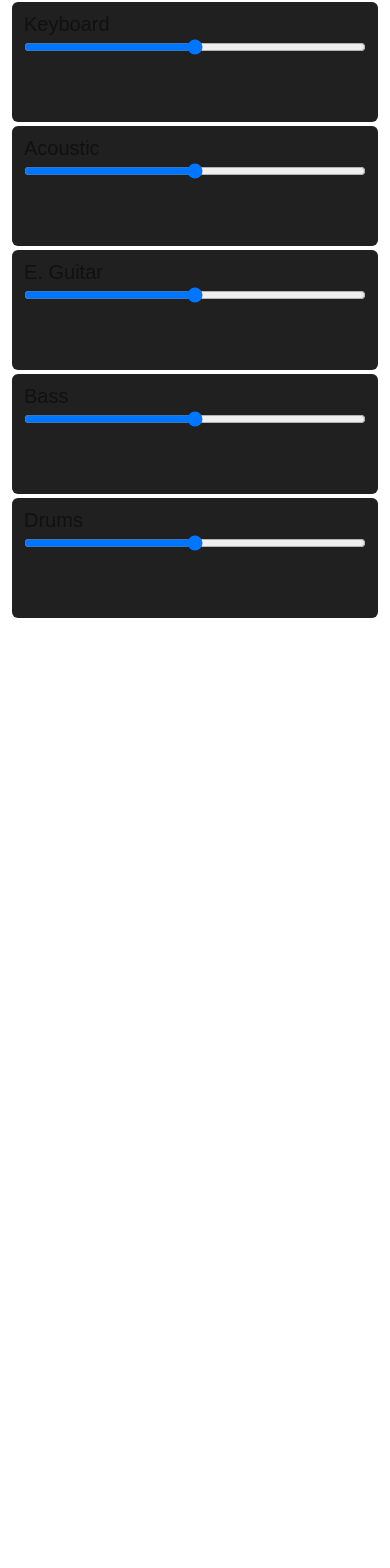
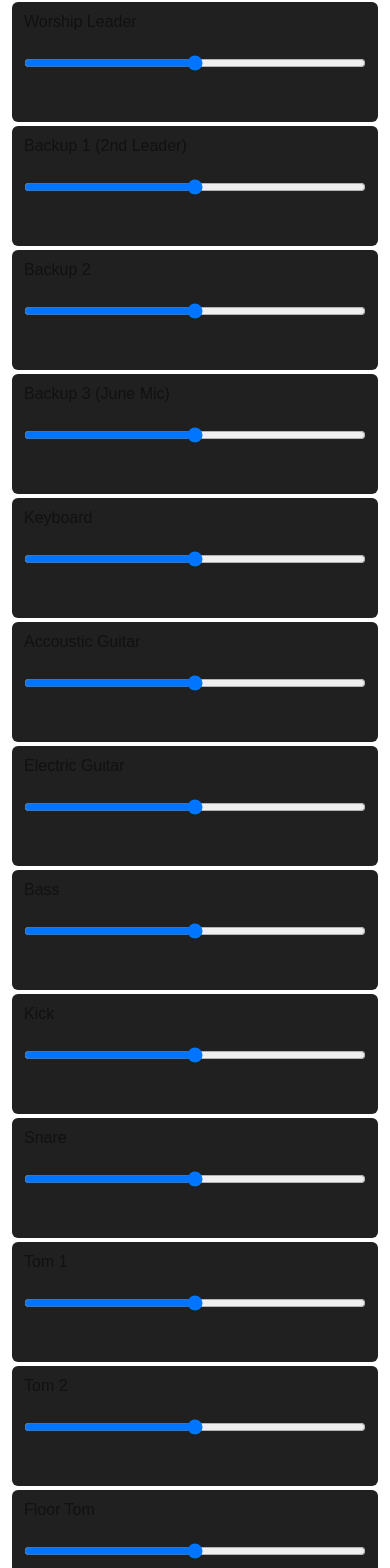
Before and after one commit to CursedSensei/l-20_control_web, a Next.js app: page / in a window 390 px wide. Shown: the part 80-1648 px from the top of the page. Before the commit the page ends 918 px from the top, so only its background shows below. Built offline with nearby package versions, Linux system fonts and the light colour scheme; no server answers.

Commit message:
Websocket Initial connection & added MUI library

```diff
--- a/package.json
+++ b/package.json
@@ -10,6 +10,9 @@
     "prepare": "next-ws patch"
   },
   "dependencies": {
+    "@emotion/react": "^11.14.0",
+    "@emotion/styled": "^11.14.1",
+    "@mui/material": "^9.0.0",
     "next": "16.2.4",
     "next-ws": "^2.2.5",
     "react": "19.2.4",
--- a/public/faders.json
+++ b/public/faders.json
@@ -21,7 +21,7 @@
     },
     {
         "id": 4,
-        "name": "E. Guitar",
+        "name": "Electric Guitar",
         "shown": true
     },
     {
--- a/public/tracks.json
+++ b/public/tracks.json
@@ -1,37 +1,92 @@
 [
     {
         "id": 0,
-        "name": "Main",
-        "shown": false
+        "name": "Worship Leader",
+        "shown": true
     },
     {
         "id": 1,
-        "name": "Live",
-        "shown": false
+        "name": "Backup 1 (2nd Leader)",
+        "shown": true
     },
     {
         "id": 2,
+        "name": "Backup 2",
+        "shown": true
+    },
+    {
+        "id": 3,
+        "name": "Backup 3 (June Mic)",
+        "shown": true
+    },
+    {
+        "id": 4,
         "name": "Keyboard",
         "shown": true
     },
     {
-        "id": 3,
-        "name": "Acoustic",
+        "id": 5,
+        "name": "Accoustic Guitar",
         "shown": true
     },
     {
-        "id": 4,
-        "name": "E. Guitar",
+        "id": 6,
+        "name": "Electric Guitar",
         "shown": true
     },
     {
-        "id": 5,
+        "id": 7,
         "name": "Bass",
         "shown": true
     },
     {
-        "id": 6,
-        "name": "Drums",
+        "id": 8,
+        "name": "Kick",
         "shown": true
+    },
+    {
+        "id": 9,
+        "name": "Snare",
+        "shown": true
+    },
+    {
+        "id": 10,
+        "name": "Tom 1",
+        "shown": true
+    },
+    {
+        "id": 11,
+        "name": "Tom 2",
+        "shown": true
+    },
+    {
+        "id": 12,
+        "name": "Floor Tom",
+        "shown": true
+    },
+    {
+        "id": 13,
+        "name": "TalkBack",
+        "shown": true
+    },
+    {
+        "id": 14,
+        "name": "Backup 4",
+        "shown": true
+    },
+    {
+        "id": 15,
+        "name": "Pastor",
+        "shown": false
+    },
+    {
+        "id": 16,
+        "name": "Stereo 1",
+        "shown": false
+    },
+    {
+        "id": 17,
+        "name": "Stereo 2",
+        "shown": false
     }
 ]
--- a/src/app/api/ws/route.ts
+++ b/src/app/api/ws/route.ts
@@ -5,15 +5,21 @@ interface CommandType {
     parameters: unknown
 }
 
+export function GET() {
+    const headers = new Headers()
+    headers.set("Upgrade", "websocket")
+    headers.set("Connection", "Upgrade")
+
+    return new Response("Websocket Access Point", {
+        status: 101,
+        headers
+    })
+}
+
 export function UPGRADE(client: WebSocket, server: WebSocketServer) {
     function cleanup() {
         // Remove Listeners
     }
-
-
-    client.on('open', () => {
-        // Set event handlers
-    })
 
     client.on('message', (data) => {
         const command = JSON.parse(data.toString()) as CommandType
--- a/src/components/TrackFader.tsx
+++ b/src/components/TrackFader.tsx
@@ -39,9 +39,9 @@ export default function TrackFader({track}: TrackFaderProps) {
 
     return (
         <div className="w-full bg-secondary h-30 px-3 py-2 rounded-md grid-cols-1 grid-rows-2">
-            <h4 className="text-xl">{track.name}</h4>
+            <h4 className="text-md md:text-xl mb-5">{track.name}</h4>
 
-            <input disabled={!isConnected} type="range" min={0} max={160} onInput={(e) => {
+            <input disabled={!isConnected} type="range" min={0} max={120} onInput={(e) => {
                 if (e.target instanceof HTMLInputElement) {
                     setVolume(e.target.value as unknown as number)
                 }
--- a/src/components/TrackFaderList.tsx
+++ b/src/components/TrackFaderList.tsx
@@ -14,7 +14,7 @@ export default function TrackFaderList() {
 
     useEffect(() => {
         const fetchTracks = () => {
-            fetch("/faders.json")
+            fetch("/tracks.json")
                 .then(data => data.json())
                 .then((data) => {
                     const fetchedtracks= data as TrackType[]
--- a/src/contexts/L20SocketContext.tsx
+++ b/src/contexts/L20SocketContext.tsx
@@ -1,6 +1,6 @@
 'use client'
 
-import { createContext, useContext, useState } from "react"
+import { createContext, useContext, useEffect, useRef, useState } from "react"
 
 interface L20SocketContextType {
     isConnected: boolean
@@ -10,6 +10,23 @@ const L20SocketContext = createContext<L20SocketContextType | undefined>(undefin
 
 export function L20SocketProvider({children}: Readonly<{children: React.ReactNode}>) {
     const [isConnected, setIsConnected] = useState<boolean>(true)
+    const socket = useRef<WebSocket | null>(null)
+
+    useEffect(() => {
+        socket.current = new WebSocket("api/ws")
+        socket.current.onopen = () => {
+            setIsConnected(true)
+        }
+        socket.current.onmessage = (event) => {
+            console.log(event.data)
+        }
+        socket.current.onclose = () => {
+            setIsConnected(false)
+        }
+        socket.current.onerror = () => {
+            setIsConnected(false)
+        }
+    }, [])
 
     return (
         <L20SocketContext.Provider value={{isConnected}}>
```
Also changed, not shown: 1 other file (tests, documents, lock files or other folders).
